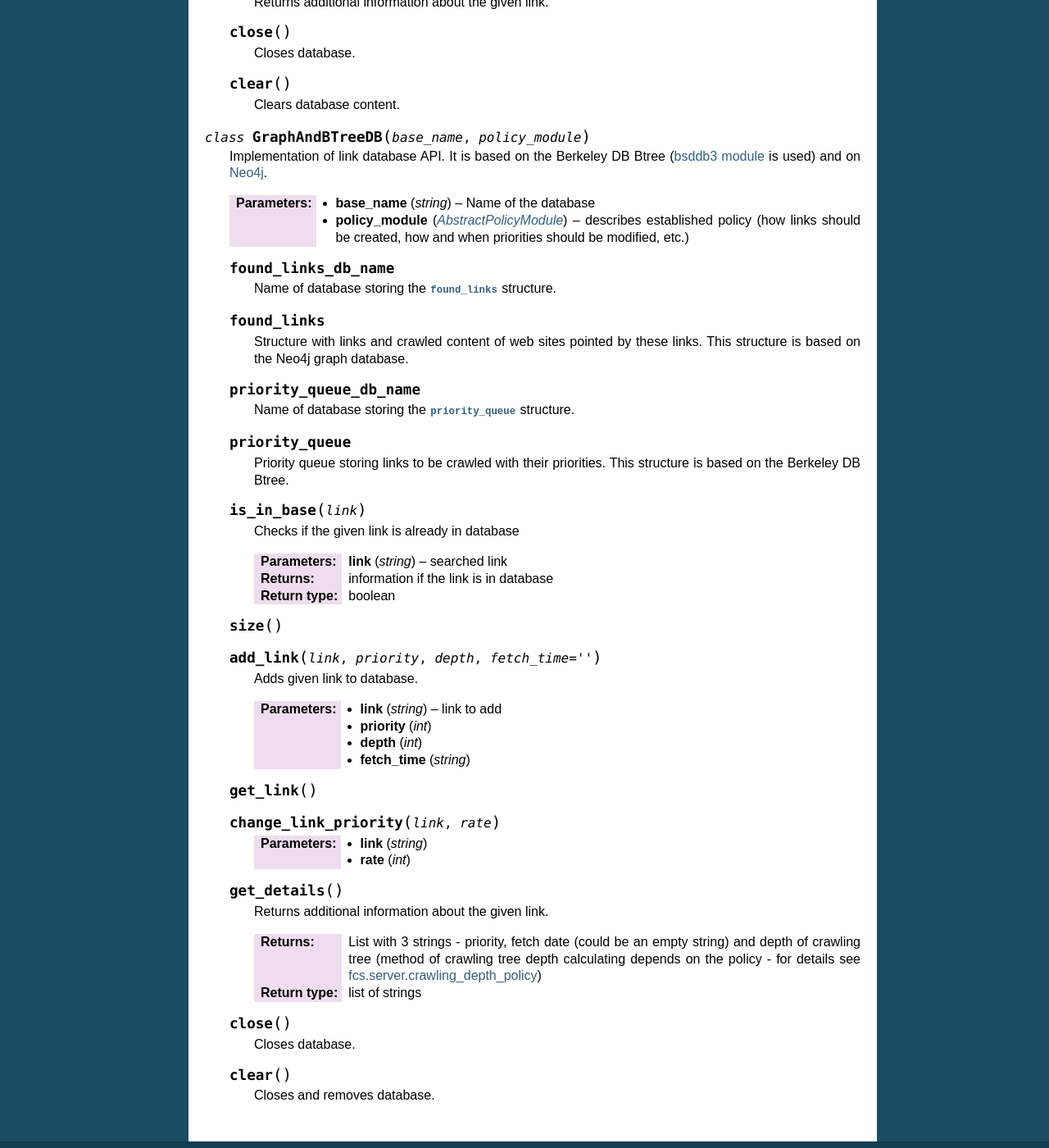
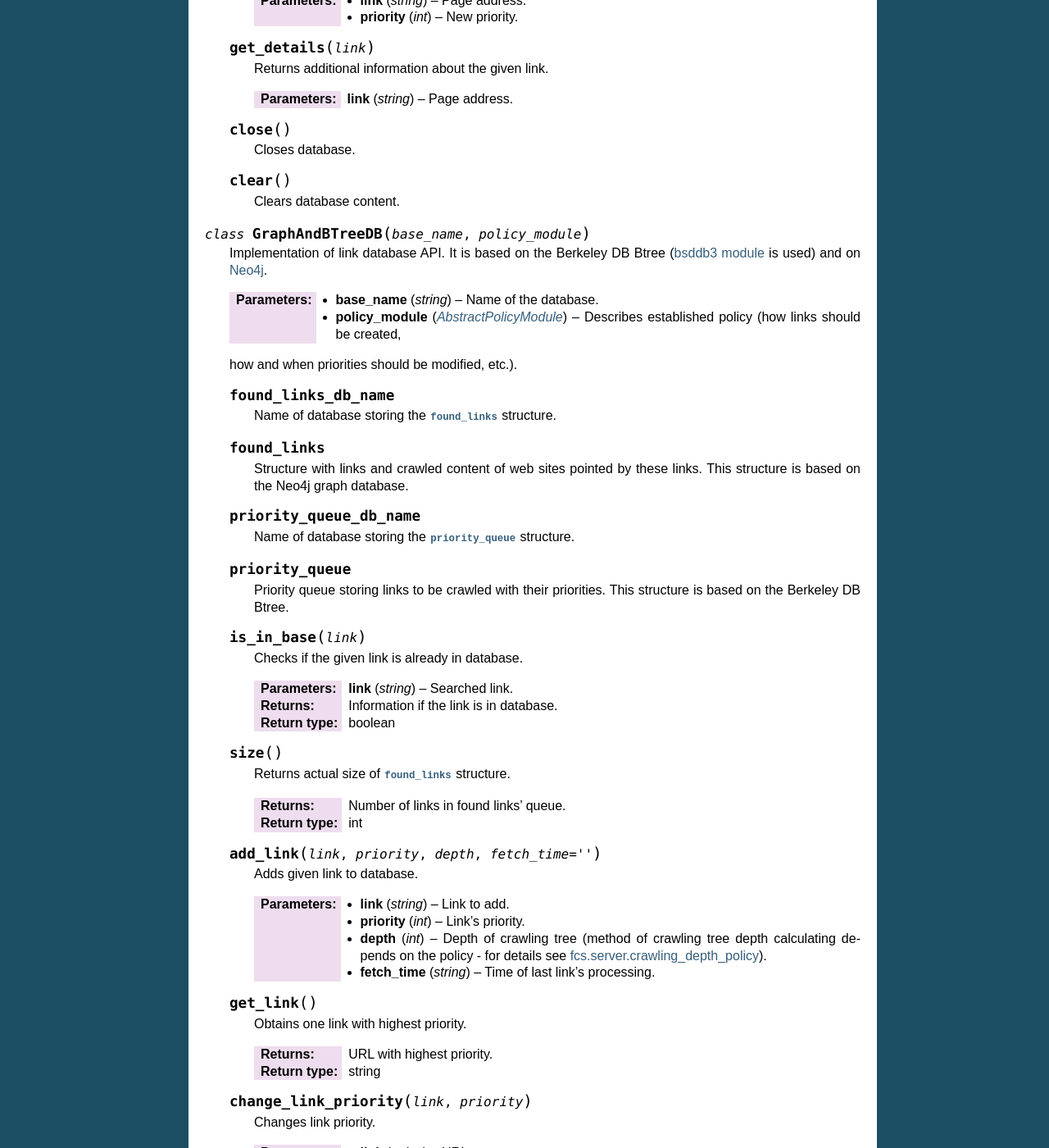
Before and after one commit to agh-glk/fcs, a Sphinx documentation site: the page built from docs/source/server/link_db.rst, in a window 1280 px wide and 1400 px high, scrolled down 626 px. Shown: the whole window at 82% size. Built offline with Sphinx 7.4.7, drawn with Linux system fonts in a browser that asks for light colours; formulas are drawn with MathJax 3; some of the changed text lies outside the part shown.

Commit message:
[NT] Doc - task server p. 1

```diff
--- a/docs/source/manager/api_views.rst
+++ b/docs/source/manager/api_views.rst
@@ -3,7 +3,8 @@
 fcs.manager.api_views
 =======================================
 
-This module contains methods that handle REST requests for tasks management. All methods are decorated with Django REST framework @api_view decorator. These methods are mapped on URLs in :ref:`ManagerApiUrls` module.
+This module contains methods that handle REST requests for tasks management. All methods are decorated
+with Django REST framework @api_view decorator. These methods are mapped on URLs in :ref:`ManagerApiUrls` module.
 
 .. py:function:: add_task(request)
 
--- a/docs/source/server/intro.rst
+++ b/docs/source/server/intro.rst
@@ -5,11 +5,13 @@ This module contains implementation of Task Server. Each Task Server is responsi
 same time. However, it does not mean that one physical machine corresponds with only one Task Server, since this model
 is logical. Each Task Server contains its own database for storing links or crawled data.
 
-:doc:`contentdb`
+:doc:`content_db`
 
 :doc:`crawling_depth_policy`
 
 :doc:`data_base_policy_module`
+
+:doc:`graph_db`
 
 :doc:`link_db`
 
--- a/docs/source/server/link_db.rst
+++ b/docs/source/server/link_db.rst
@@ -12,31 +12,35 @@ are to visit or have been already visited by Crawling Units.
 
       Checks if the given link is already in database.
 
-      :param string link: searched link
+      :param string link: Searched link.
 
    .. py:method:: add_link(link, priority, depth)
 
       Adds given link to database.
 
-      :param string link: link to add
-      :param int priority:
-      :param int depth:
-      :param string fetch_time:
+      :param string link: Link to add.
+      :param int priority: Link's priority.
+      :param int depth: Depth of crawling tree (method of crawling tree depth calculating depends
+        on the policy - for details see :ref:`CrawlingDepthPolicy`).
+      :param string fetch_time: Time of last link's processing.
 
    .. py:method:: get_link()
 
+      Obtains one link with highest priority.
 
+   .. py:method:: change_link_priority(link, priority)
 
-   .. py:method:: change_link_priority(link, rate)
+      Changes link priority.
 
-      :param string link:
-      :param int rate:
+      :param string link: Page address.
+      :param int priority: New priority.
 
 
    .. py:method:: get_details(link)
 
       Returns additional information about the given link.
 
+      :param string link: Page address.
 
    .. py:method:: close()
 
@@ -49,10 +53,12 @@ are to visit or have been already visited by Crawling Units.
 
 .. py:class:: GraphAndBTreeDB(base_name, policy_module)
 
-   Implementation of link database API. It is based on the Berkeley DB Btree (`bsddb3 module <https://pypi.python.org/pypi/bsddb3>`_ is used) and on `Neo4j <http://neo4j.com/>`_.
+   Implementation of link database API. It is based on the Berkeley DB Btree
+   (`bsddb3 module <https://pypi.python.org/pypi/bsddb3>`_ is used) and on `Neo4j <http://neo4j.com/>`_.
 
-   :param string base_name: Name of the database
-   :param AbstractPolicyModule policy_module: describes established policy (how links should be created, how and when priorities should be modified, etc.)
+   :param string base_name: Name of the database.
+   :param AbstractPolicyModule policy_module: Describes established policy (how links should be created,
+   how and when priorities should be modified, etc.).
 
    .. py:attribute:: found_links_db_name
 
@@ -60,7 +66,8 @@ are to visit or have been already visited by Crawling Units.
 
    .. py:attribute:: found_links
 
-      Structure with links and crawled content of web sites pointed by these links. This structure is based on the Neo4j graph database.
+      Structure with links and crawled content of web sites pointed by these links. This structure is based
+      on the Neo4j graph database.
 
    .. py:attribute:: priority_queue_db_name
 
@@ -68,40 +75,55 @@ are to visit or have been already visited by Crawling Units.
 
    .. py:attribute:: priority_queue
 
-      Priority queue storing links to be crawled with their priorities. This structure is based on the Berkeley DB Btree.
+      Priority queue storing links to be crawled with their priorities. This structure is based on the
+      Berkeley DB Btree.
 
    .. py:method:: is_in_base(link)
 
-      Checks if the given link is already in database
+      Checks if the given link is already in database.
 
-      :param string link: searched link
-      :return: information if the link is in database
+      :param string link: Searched link.
+      :return: Information if the link is in database.
       :rtype: boolean
 
    .. py:method:: size()
 
+      Returns actual size of :py:attr:`found_links` structure.
+
+      :return: Number of links in found links' queue.
+      :rtype: int
 
    .. py:method:: add_link(link, priority, depth, fetch_time="")
 
       Adds given link to database.
 
-      :param string link: link to add
-      :param int priority:
-      :param int depth:
-      :param string fetch_time:
+      :param string link: Link to add.
+      :param int priority: Link's priority.
+      :param int depth: Depth of crawling tree (method of crawling tree depth calculating depends
+        on the policy - for details see :ref:`CrawlingDepthPolicy`).
+      :param string fetch_time: Time of last link's processing.
 
    .. py:method:: get_link()
 
-   .. py:method:: change_link_priority(link, rate)
+      Obtains one link with highest priority.
 
-      :param string link:
-      :param int rate:
+      :return: URL with highest priority.
+      :rtype: string
+
+   .. py:method:: change_link_priority(link, priority)
+
+      Changes link priority.
+
+      :param string link: URL.
+      :param int priority: Link's new priority.
 
    .. py:method:: get_details()
 
       Returns additional information about the given link.
 
-      :return: List with 3 strings - priority, fetch date (could be an empty string) and depth of crawling tree (method of crawling tree depth calculating depends on the policy - for details see :ref:`CrawlingDepthPolicy`)
+      :return: List with 3 strings - priority, fetch date (could be an empty string) and depth of crawling
+        tree (method of crawling tree depth calculating depends on the policy - for details see
+        :ref:`CrawlingDepthPolicy`).
       :rtype: list of strings
 
    .. py:method:: close()
```
Also changed, not shown: other parts of docs/source/server/link_db.rst (+1 -1 lines), docs/source/server/content_db.rst (added, +55 -0 lines), docs/source/server/contentdb.rst (deleted, +0 -53 lines), docs/source/server/crawling_depth_policy.rst (+19 -12 lines), docs/source/server/data_base_policy_module.rst (+13 -6 lines), docs/source/server/graph_db.rst (added, +66 -0 lines), 8 other files.
